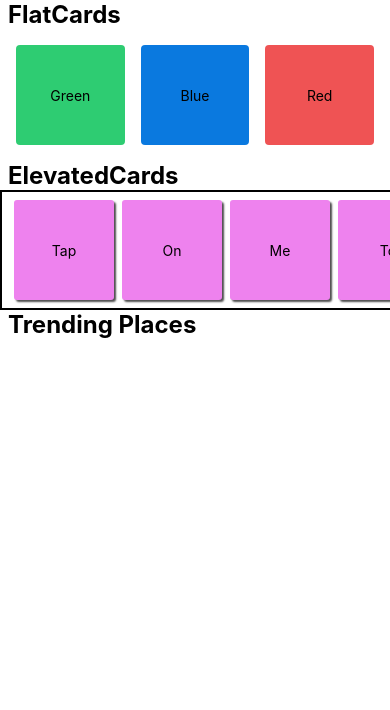
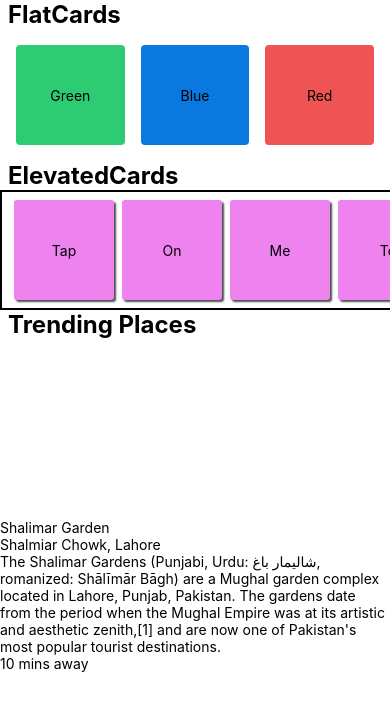
Before and after one commit to haseebt456/styler-app, a React Native app: screen / in a window 390 px wide. Shown: the top 710 px of the page. Built offline with nearby package versions, Linux system fonts and the light colour scheme.

Commit message:
Add cardBody

```diff
--- a/components/FancyCard.tsx
+++ b/components/FancyCard.tsx
@@ -11,6 +11,12 @@ export default function FancyCard() {
         }
         style={styles.cardImage}
         />
+        <View style={styles.cardBody}>
+            <Text style={styles.cardTitle}>Shalimar Garden</Text>
+            <Text style={styles.cardLabel}>Shalmiar Chowk, Lahore</Text>
+            <Text style={styles.cardDescription}>The Shalimar Gardens (Punjabi, Urdu: شالیمار باغ, romanized: Shālīmār Bāgh) are a Mughal garden complex located in Lahore, Punjab, Pakistan. The gardens date from the period when the Mughal Empire was at its artistic and aesthetic zenith,[1] and are now one of Pakistan's most popular tourist destinations.</Text>
+            <Text style={styles.cardFooter}>10 mins away</Text>
+        </View>
       </View>
     </View>
   )
@@ -26,5 +32,10 @@ const styles = StyleSheet.create({
       cardElevated:{},
       cardImage: {
         height:180
-      }
+      },
+      cardBody:{},
+      cardTitle:{},
+      cardLabel:{},
+      cardDescription:{},
+      cardFooter: {}
 })
```
